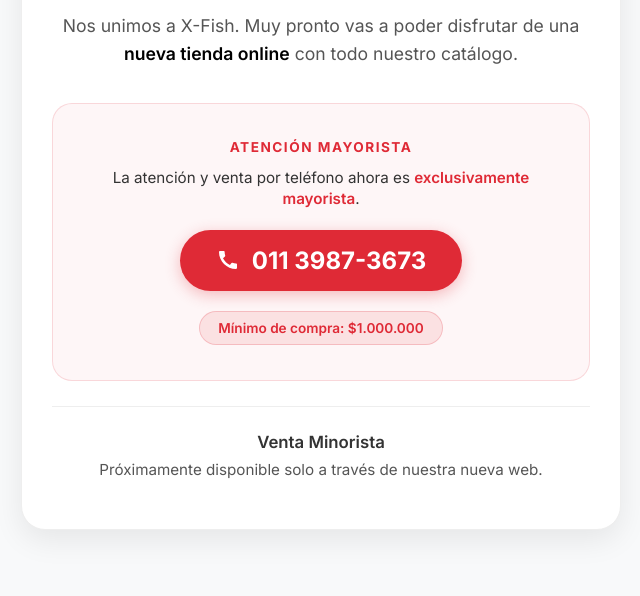
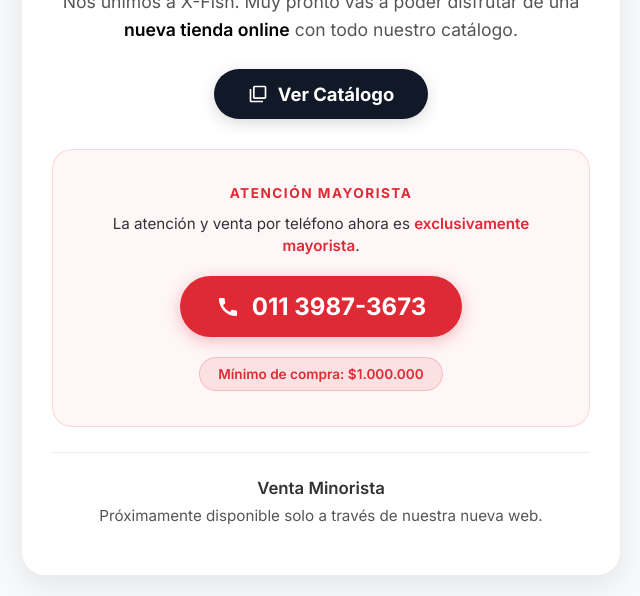
Before and after one commit to deme4argentina-ops/redfish, a plain HTML site: page Redfish/index.html in a window 1280 px wide. Shown: the part 227-823 px from the top of the page, without its empty margins (319-959 px from the left). Before the commit the page ends 800 px from the top, so only its background shows below. Drawn offline with Linux system fonts and the light colour scheme.

Commit message:
Update index.html

```diff
--- a/Redfish/index.html
+++ b/Redfish/index.html
@@ -5,10 +5,10 @@
     <meta name="viewport" content="width=device-width, initial-scale=1.0">
     <title>¡Próximamente Nueva Página! - RedFish</title>
 
-    <!-- LÍNEA NUEVA: Favicon para la pestaña -->
+    <!-- Favicon para la pestaña -->
     <link rel="icon" href="redfish-logo.png" type="image/png">
 
-    <!-- Importamos la fuente moderna -->
+    <!-- Fuente moderna -->
     <link href="https://fonts.googleapis.com/css2?family=Inter:wght@400;600;700&display=swap" rel="stylesheet">
     <style>
         :root {
@@ -84,13 +84,44 @@
         .subtitle {
             font-size: 1.1rem;
             color: var(--texto-gris);
-            margin-bottom: 35px;
+            margin-bottom: 25px;
             line-height: 1.6;
         }
 
         .highlight {
             color: #000000;
             font-weight: 600;
+        }
+
+        /* Botón de Catálogo */
+        .catalog-btn {
+            display: inline-flex;
+            align-items: center;
+            justify-content: center;
+            gap: 10px;
+            background-color: #111827;
+            color: #ffffff;
+            text-decoration: none;
+            font-weight: 700;
+            font-size: 1.15rem;
+            padding: 14px 34px;
+            border-radius: 50px;
+            transition: all 0.3s ease;
+            margin-bottom: 30px;
+            box-shadow: 0 4px 15px rgba(0, 0, 0, 0.15);
+        }
+
+        .catalog-btn:hover {
+            background-color: #374151;
+            transform: translateY(-2px);
+            box-shadow: 0 6px 20px rgba(0, 0, 0, 0.22);
+            color: #ffffff;
+        }
+
+        .catalog-icon {
+            width: 20px;
+            height: 20px;
+            fill: currentColor;
         }
 
         /* Sección Mayorista Destacada */
@@ -189,7 +220,8 @@
         @media (max-width: 480px) {
             .card { padding: 40px 20px; }
             h1 { font-size: 1.8rem; }
-            .phone-btn { font-size: 1.3rem; padding: 14px 28px; }
+            .catalog-btn { width: 100%; font-size: 1.05rem; padding: 14px 20px; }
+            .phone-btn { font-size: 1.3rem; padding: 14px 28px; width: 100%; }
             .wholesale-section { padding: 25px 15px; }
             .logo { max-width: 100px; }
             .arrow { font-size: 1.5rem; }
@@ -209,6 +241,16 @@
 
         <h1>¡Próximamente nueva página!</h1>
         <p class="subtitle">Nos unimos a X-Fish. Muy pronto vas a poder disfrutar de una <span class="highlight">nueva tienda online</span> con todo nuestro catálogo.</p>
+
+        <!-- Botón al Catálogo X-Fish -->
+        <div>
+            <a href="https://www.xfish.com.ar" class="catalog-btn" target="_blank" rel="noopener noreferrer">
+                <svg class="catalog-icon" viewBox="0 0 24 24" xmlns="http://www.w3.org/2000/svg">
+                    <path d="M4 6H2v14c0 1.1.9 2 2 2h14v-2H4V6zm16-4H8c-1.1 0-2 .9-2 2v12c0 1.1.9 2 2 2h12c1.1 0 2-.9 2-2V4c0-1.1-.9-2-2-2zm0 14H8V4h12v12z"/>
+                </svg>
+                Ver Catálogo
+            </a>
+        </div>
 
         <!-- Bloque Mayorista -->
         <div class="wholesale-section">
```
